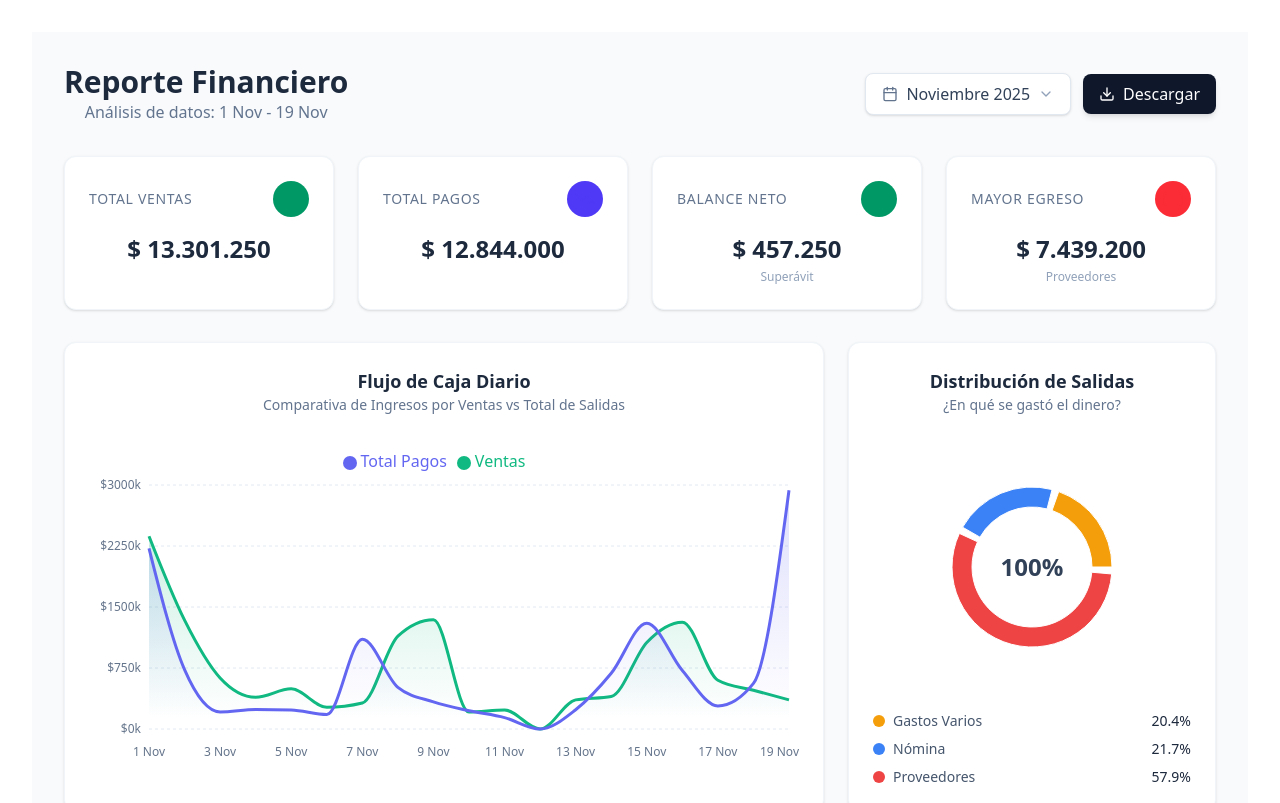
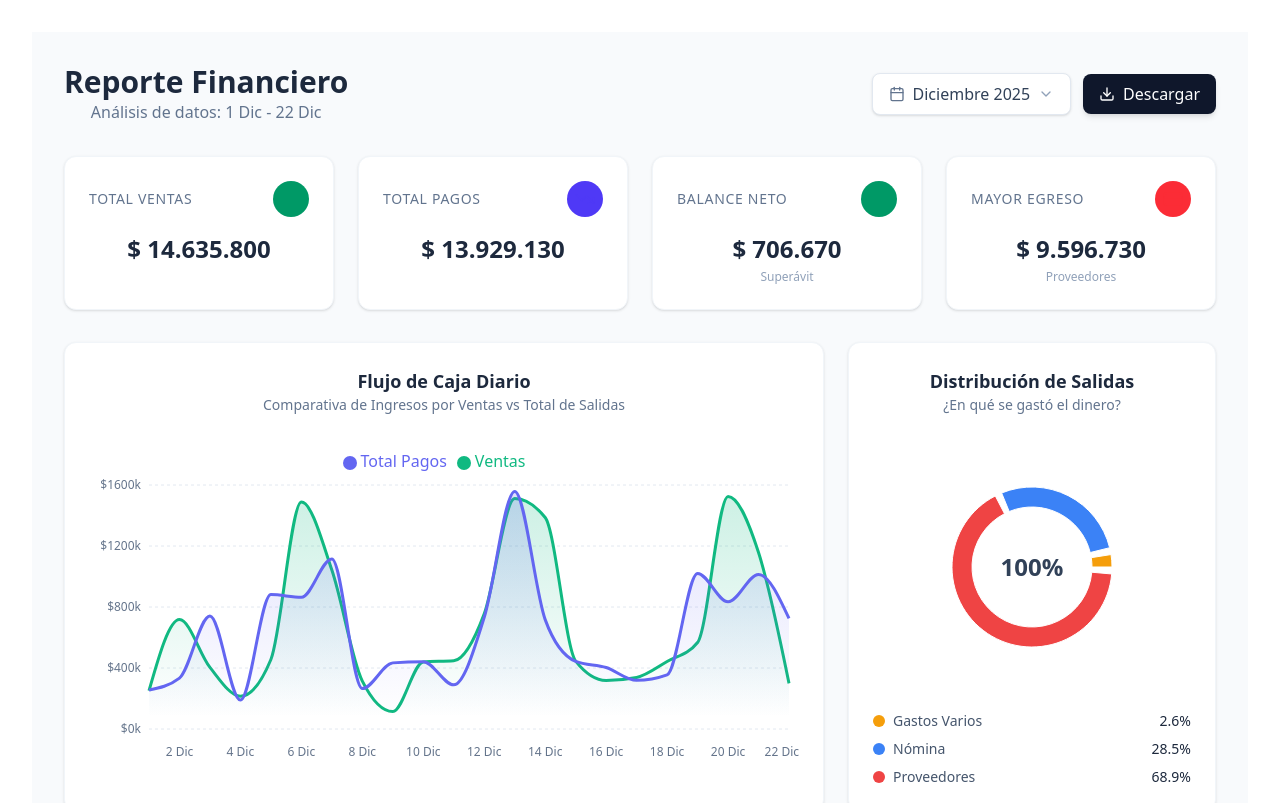
Before and after one commit to krlosmgd/reports-aristys, a React (Vite) app: page / in a window 1280 px wide. Shown: the top 803 px of the page. Built offline with nearby package versions, Linux system fonts and the light colour scheme.

Commit message:
feat: Add November and December financial data, update dashboard configuration, and set default selected month to December.

```diff
--- a/src/components/Dashboard.jsx
+++ b/src/components/Dashboard.jsx
@@ -71,7 +71,7 @@ const dataNoviembre = [
   { date: '9 Nov', ventas: 1343600, base: 300000, gastos: 0, nomina: 230000, proveedores: 103600, totalPagos: 333600 },
   { date: '10 Nov', ventas: 208000, base: 300000, gastos: 0, nomina: 40000, proveedores: 185000, totalPagos: 225000 },
   { date: '11 Nov', ventas: 234000, base: 283000, gastos: 10000, nomina: 90000, proveedores: 40000, totalPagos: 140000 },
-  { date: '12 Nov', ventas: 0, base: 0, gastos: 0, nomina: 0, proveedores: 0, totalPagos: 0 },
+  { date: '12 Nov', ventas: 0, base: 0, gastos: 0, nomina: 0, proveedores: 0, totalPagos: 0 }, // Datos ajustados (sin información de movimientos)
   { date: '13 Nov', ventas: 358000, base: 280000, gastos: 0, nomina: 50000, proveedores: 187000, totalPagos: 237000 },
   { date: '14 Nov', ventas: 399000, base: 300000, gastos: 40000, nomina: 61000, proveedores: 583600, totalPagos: 684600 },
   { date: '15 Nov', ventas: 1064500, base: 310000, gastos: 170000, nomina: 380000, proveedores: 750200, totalPagos: 1300200 },
@@ -79,20 +79,58 @@ const dataNoviembre = [
   { date: '17 Nov', ventas: 598700, base: 195000, gastos: 26000, nomina: 155000, proveedores: 102700, totalPagos: 283700 },
   { date: '18 Nov', ventas: 476500, base: 310000, gastos: 0, nomina: 105000, proveedores: 455500, totalPagos: 560500 },
   { date: '19 Nov', ventas: 358000, base: 326000, gastos: 2285800, nomina: 80000, proveedores: 569450, totalPagos: 2935250 },
+  { date: '20 Nov', ventas: 197000, base: 356000, gastos: 2500, nomina: 80000, proveedores: 177600, totalPagos: 260100 },
+  { date: '21 Nov', ventas: 248500, base: 300000, gastos: 0, nomina: 80000, proveedores: 327000, totalPagos: 407000 },
+  { date: '22 Nov', ventas: 1317500, base: 107000, gastos: 15000, nomina: 209000, proveedores: 416000, totalPagos: 640000 },
+  { date: '23 Nov', ventas: 876000, base: 380000, gastos: 0, nomina: 215000, proveedores: 897700, totalPagos: 1112700 },
+  { date: '24 Nov', ventas: 277500, base: 158000, gastos: 0, nomina: 140000, proveedores: 69600, totalPagos: 209600 },
+  { date: '25 Nov', ventas: 341500, base: 150000, gastos: 0, nomina: 140000, proveedores: 78200, totalPagos: 218200 },
+  { date: '26 Nov', ventas: 283500, base: 195000, gastos: 2000, nomina: 110000, proveedores: 201000, totalPagos: 313000 },
+  { date: '27 Nov', ventas: 203000, base: 165000, gastos: 0, nomina: 170000, proveedores: 263700, totalPagos: 433700 },
+  { date: '28 Nov', ventas: 401000, base: 112000, gastos: 106000, nomina: 110000, proveedores: 173500, totalPagos: 389500 },
+  { date: '29 Nov', ventas: 1594000, base: 180000, gastos: 0, nomina: 200000, proveedores: 1298000, totalPagos: 1498000 },
+  { date: '30 Nov', ventas: 1134000, base: 216000, gastos: 0, nomina: 340000, proveedores: 653000, totalPagos: 993000 }
+];
+
+const dataDiciembre = [
+  { date: '1 Dic', ventas: 250600, base: 207000, gastos: 0, nomina: 130000, proveedores: 125900, totalPagos: 255900 },
+  { date: '2 Dic', ventas: 717500, base: 180000, gastos: 12000, nomina: 165000, proveedores: 156500, totalPagos: 333500 },
+  { date: '3 Dic', ventas: 404000, base: 204000, gastos: 13700, nomina: 135000, proveedores: 592200, totalPagos: 740900 },
+  { date: '4 Dic', ventas: 215000, base: 175000, gastos: 3000, nomina: 105000, proveedores: 81600, totalPagos: 189600 },
+  { date: '5 Dic', ventas: 456000, base: 170000, gastos: 81000, nomina: 170000, proveedores: 630500, totalPagos: 881500 },
+  { date: '6 Dic', ventas: 1487800, base: 90000, gastos: 50000, nomina: 255000, proveedores: 558300, totalPagos: 863300 },
+  { date: '7 Dic', ventas: 1042000, base: 120000, gastos: 3900, nomina: 245000, proveedores: 866000, totalPagos: 1114900 },
+  { date: '8 Dic', ventas: 314000, base: 70000, gastos: 0, nomina: 200000, proveedores: 65000, totalPagos: 265000 },
+  { date: '9 Dic', ventas: 114500, base: 150000, gastos: 24000, nomina: 105000, proveedores: 304600, totalPagos: 433600 },
+  { date: '10 Dic', ventas: 439900, base: 170000, gastos: 0, nomina: 165000, proveedores: 275800, totalPagos: 440800 },
+  { date: '11 Dic', ventas: 447500, base: 200000, gastos: 0, nomina: 110000, proveedores: 179600, totalPagos: 289600 },
+  { date: '12 Dic', ventas: 755000, base: 235000, gastos: 2800, nomina: 185000, proveedores: 544500, totalPagos: 732300 },
+  { date: '13 Dic', ventas: 1511500, base: 220000, gastos: 114000, nomina: 136000, proveedores: 1307700, totalPagos: 1557700 },
+  { date: '14 Dic', ventas: 1386500, base: 280000, gastos: 0, nomina: 508000, proveedores: 209200, totalPagos: 717200 },
+  { date: '15 Dic', ventas: 445500, base: 300000, gastos: 0, nomina: 117000, proveedores: 326600, totalPagos: 443600 },
+  { date: '16 Dic', ventas: 318500, base: 300000, gastos: 15000, nomina: 135000, proveedores: 253250, totalPagos: 403250 },
+  { date: '17 Dic', ventas: 338000, base: 300000, gastos: 0, nomina: 90000, proveedores: 229000, totalPagos: 319000 },
+  { date: '18 Dic', ventas: 442500, base: 300000, gastos: 0, nomina: 140000, proveedores: 214900, totalPagos: 354900 },
+  { date: '19 Dic', ventas: 567500, base: 300000, gastos: 10000, nomina: 195000, proveedores: 814980, totalPagos: 1019980 },
+  { date: '20 Dic', ventas: 1525000, base: 300000, gastos: 32000, nomina: 200000, proveedores: 602100, totalPagos: 834100 },
+  { date: '21 Dic', ventas: 1157500, base: 300000, gastos: 0, nomina: 335000, proveedores: 678600, totalPagos: 1013600 },
+  { date: '22 Dic', ventas: 299500, base: 300000, gastos: 0, nomina: 145000, proveedores: 579900, totalPagos: 724900 },
 ];
 
 // PASO 1: Combinar todos los arrays de datos en uno solo
 const combinedData = [
   ...dataSeptiembre,
   ...dataOctubre,
-  ...dataNoviembre
+  ...dataNoviembre,
+  ...dataDiciembre,
 ];
 
 const db = {
   sep: { id: 'sep', label: 'Septiembre 2025', shortLabel: 'Sep 2025', data: dataSeptiembre, range: '13 Sep - 30 Sep' },
   oct: { id: 'oct', label: 'Octubre 2025', shortLabel: 'Oct 2025', data: dataOctubre, range: '1 Oct - 31 Oct' },
-  nov: { id: 'nov', label: 'Noviembre 2025', shortLabel: 'Nov 2025', data: dataNoviembre, range: '1 Nov - 19 Nov' },
-  all: { id: 'all', label: 'Todo el Historial', shortLabel: 'Total', data: combinedData, range: '13 Sep - 19 Nov' }
+  nov: { id: 'nov', label: 'Noviembre 2025', shortLabel: 'Nov 2025', data: dataNoviembre, range: '1 Nov - 30 Nov' },
+  dic: { id: 'dic', label: 'Diciembre 2025', shortLabel: 'Dic 2025', data: dataDiciembre, range: '1 Dic - 22 Dic' },
+  all: { id: 'all', label: 'Todo el Historial', shortLabel: 'Total', data: combinedData, range: '13 Sep - 22 Dic' }
 
 };
 
@@ -150,7 +188,7 @@ const CustomTooltip = ({ active, payload, label }) => {
 };
 
 export default function FinancialDashboard() {
-  const [selectedMonth, setSelectedMonth] = useState('nov');
+  const [selectedMonth, setSelectedMonth] = useState('dic');
   const [isMenuOpen, setIsMenuOpen] = useState(false);
   const menuRef = useRef(null);
 
```
